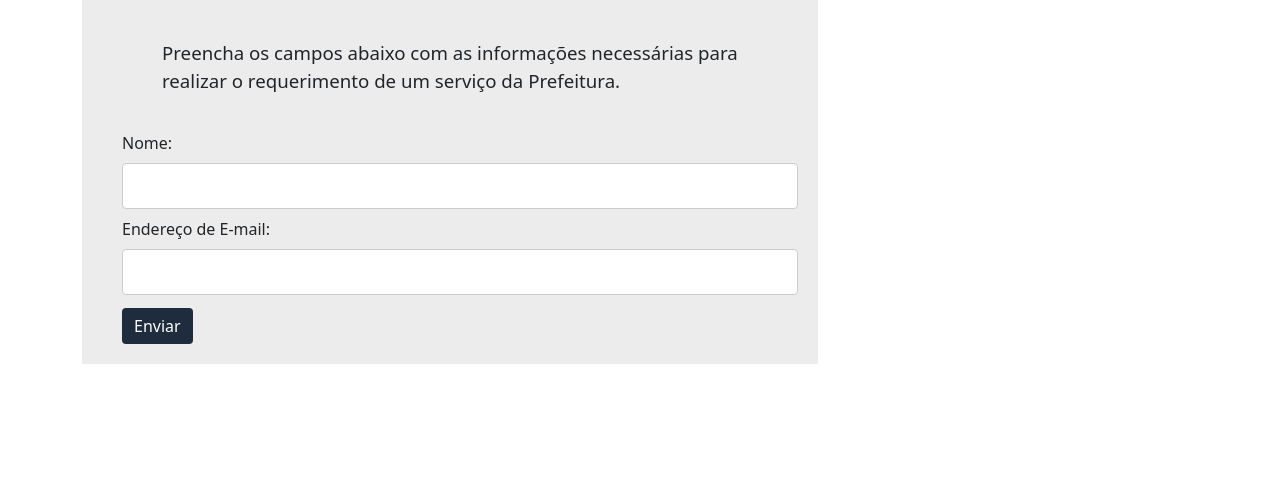
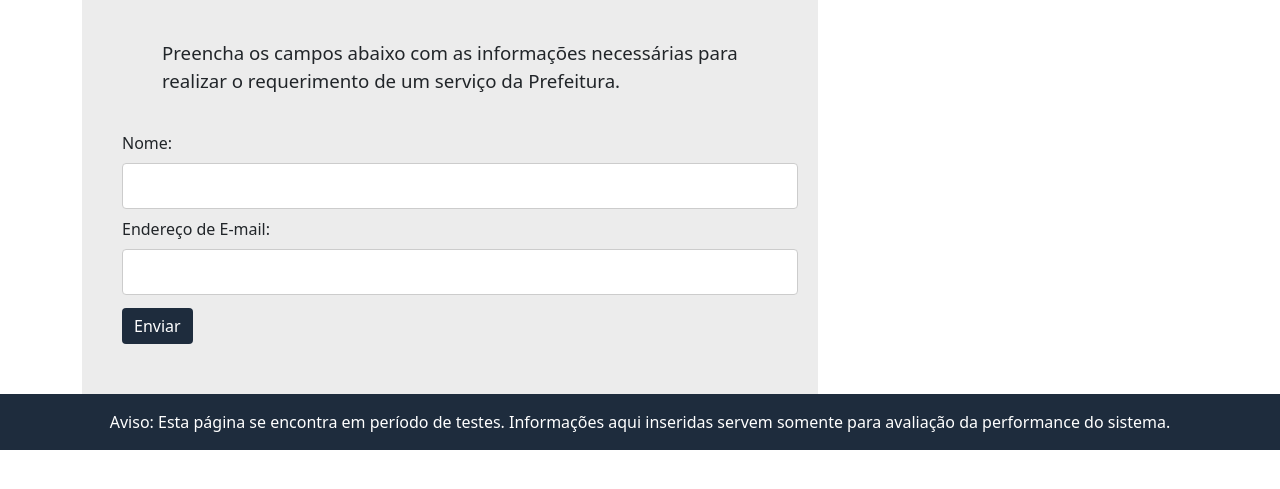
Before and after one commit to VaanGM/PI_1, a Django app: page / in a window 1280 px wide. Shown: the part 107-596 px from the top of the page. Run offline with Django 3.2, Linux system fonts and the light colour scheme.

Commit message:
Add Footer

```diff
--- a/requerimento/static/requerimento/style.css
+++ b/requerimento/static/requerimento/style.css
@@ -2,6 +2,12 @@
     background-color: #1e2c3d;
     margin-top: 0;
     padding: 20px 20px 20px 40px;
+}
+
+footer{
+    height: auto;
+    margin-bottom: 0;
+    width: auto;
 }
 
 .page-header h1, .page-header h1 a, .page-header h1 a:visited, .page-header h1 a:active {
@@ -14,6 +20,7 @@
     background-color: #ececec;
     margin-top: 0;
     padding: 20px 20px 20px 40px;
+    height:auto;
 }
 
 .form p{
@@ -21,11 +28,6 @@
     margin-top: 0;
     padding: 20px 20px 20px 40px;
 }
-
-/**#id_nome.nome{
-
-}
-**/
 
 .input_field{
     width: 100%;
@@ -37,7 +39,6 @@
     box-sizing: border-box;
 }
 
-
 #contact-submit-btn{
     background-color: #1e2c3d; /* Green */
     border: none;
@@ -47,4 +48,5 @@
     display: inline-block;
     font-size: 16px;
     margin-top: 5px;
+    margin-bottom: 30px;
 }
--- a/requerimento/templates/requerimento/base.html
+++ b/requerimento/templates/requerimento/base.html
@@ -21,5 +21,11 @@
                 </div>
             </div>
         </div>
+        <footer class="bg-light text-center text-white">
+            <div class="text-center p-3" style="background-color: #1e2c3d;">
+                Aviso: Esta página se encontra em período de testes. Informações aqui inseridas
+                servem somente para avaliação da performance do sistema.
+            </div>
+          </footer>
     </body>
 </html>
```
